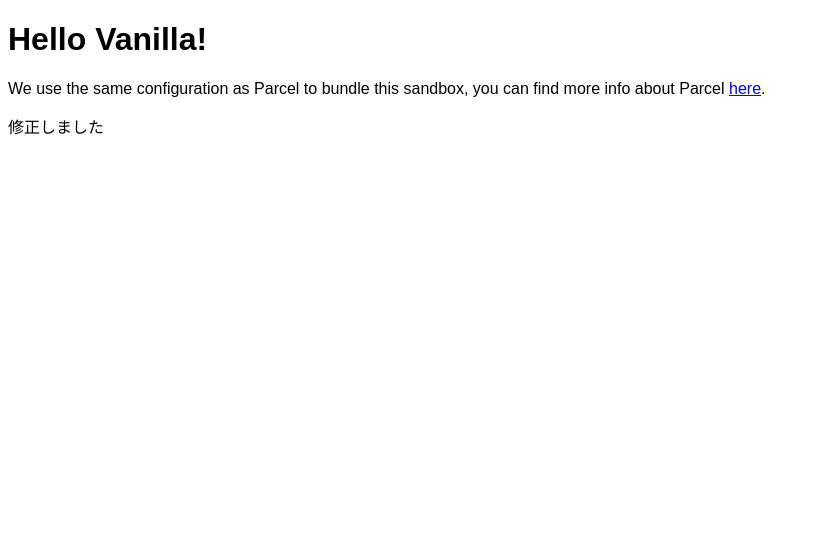
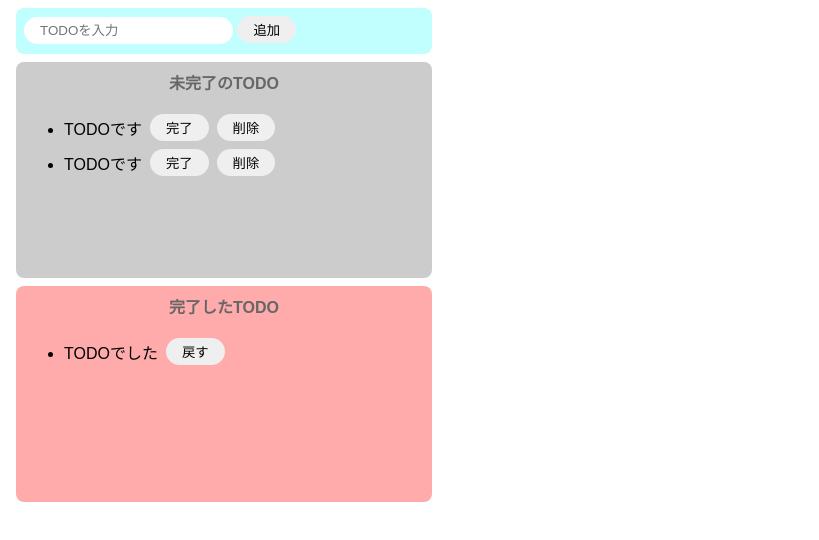
Before and after one commit to pon56/code-sandbox-test, a website built with Parcel: page index.html in a window 1280 px wide. Shown: the whole page, without its empty margins (0-819 px from the left). Built offline with nearby package versions, Linux system fonts and the light colour scheme.

Commit message:
HTMLとCSS完成

```diff
--- a/index.html
+++ b/index.html
@@ -1,15 +1,46 @@
 <!DOCTYPE html>
 <html>
   <head>
-    <title>Parcel Sandbox</title>
+    <title>todo-js</title>
     <meta charset="UTF-8" />
+    <link rel="stylesheet" href="./src/styles.css" />
   </head>
 
   <body>
-    <div id="app"></div>
-    <p>修正しました</p>
-    <p>
-      <script src="src/index.js"></script>
-    </p>
+    <div class="input-area">
+      <input type="text" placeholder="TODOを入力" />
+      <button>追加</button>
+    </div>
+    <div class="incomplete-area">
+      <p class="title">未完了のTODO</p>
+      <ul>
+        <li>
+          <div class="list-row">
+            <p>TODOです</p>
+            <button>完了</button>
+            <button>削除</button>
+          </div>
+        </li>
+        <li>
+          <div class="list-row">
+            <p>TODOです</p>
+            <button>完了</button>
+            <button>削除</button>
+          </div>
+        </li>
+      </ul>
+    </div>
+    <div class="complete-area">
+      <p class="title">完了したTODO</p>
+      <ul>
+        <li>
+          <div class="list-row">
+            <p>TODOでした</p>
+            <button>戻す</button>
+          </div>
+        </li>
+      </ul>
+    </div>
+    <script src="src/index.js"></script>
   </body>
 </html>
--- a/src/index.js
+++ /dev/null
@@ -1,10 +0,0 @@
-import "./styles.css";
-
-document.getElementById("app").innerHTML = `
-<h1>Hello Vanilla!</h1>
-<div>
-  We use the same configuration as Parcel to bundle this sandbox, you can find more
-  info about Parcel
-  <a href="https://parceljs.org" target="_blank" rel="noopener noreferrer">here</a>.
-</div>
-`;
--- a/src/styles.css
+++ b/src/styles.css
@@ -1,3 +1,70 @@
 body {
   font-family: sans-serif;
 }
+
+input {
+  border-radius: 16px;
+  border: none;
+  padding: 6px 16px;
+  outline: none;
+}
+
+button {
+  border-radius: 16px;
+  border: none;
+  padding: 4px 16px;
+}
+
+button:hover {
+  background: #ff7fff;
+  color: #fff;
+  cursor: pointer;
+}
+
+.list-row {
+  align-items: center;
+  display: flex;
+  height: 35px;
+}
+
+.list-row p {
+  margin-right: 8px;
+}
+
+.list-row button {
+  margin-right: 8px;
+}
+
+.title {
+  text-align: center;
+  margin-top: 0;
+  font-weight: bold;
+  color: #666;
+}
+
+.input-area {
+  background: #c1ffff;
+  width: 400px;
+  height: 30px;
+  padding: 8px;
+  margin: 8px;
+  border-radius: 8px;
+}
+
+.incomplete-area {
+  background: #cccccc;
+  width: 400px;
+  min-height: 200px;
+  padding: 8px;
+  margin: 8px;
+  border-radius: 8px;
+}
+
+.complete-area {
+  background: #ffabab;
+  width: 400px;
+  min-height: 200px;
+  padding: 8px;
+  margin: 8px;
+  border-radius: 8px;
+}
```
Also changed, not shown: package.json (+6 -4 lines).
